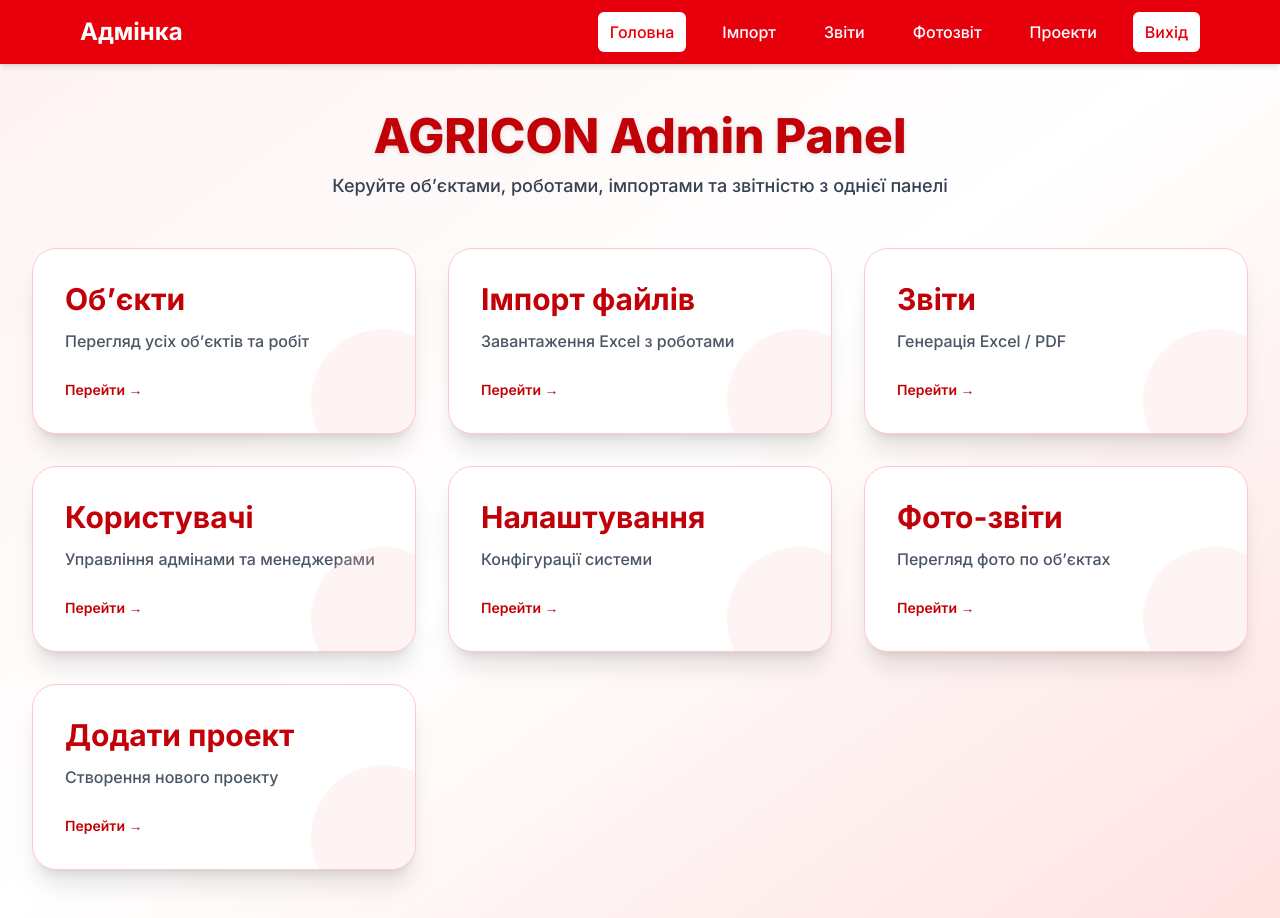
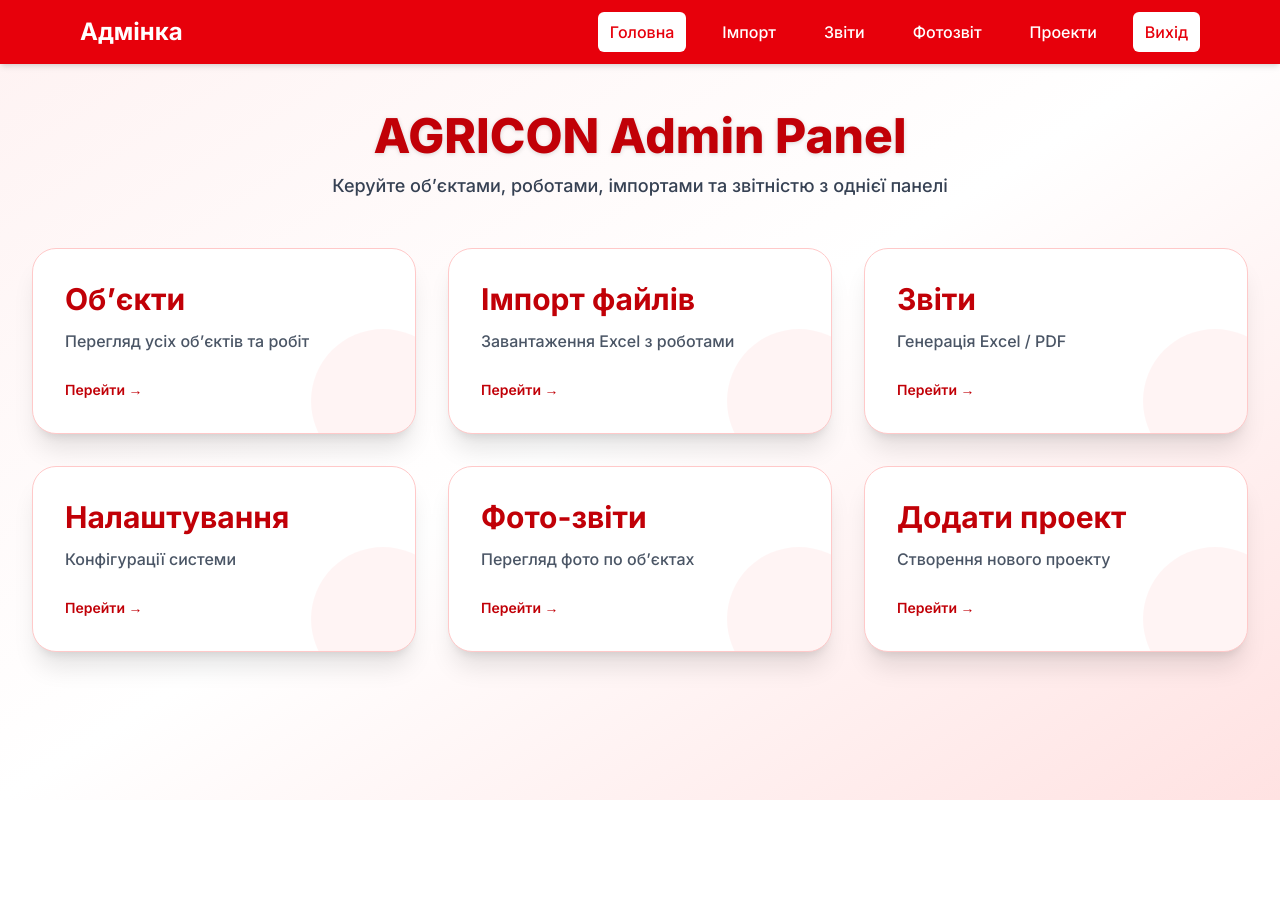
Before and after one commit to Tania-01/AgriconAdmin, a Next.js app: page / in a window 1280 px wide. After the commit the page ends 800 px from the top, so only its background shows below. Built offline with nearby package versions, Linux system fonts and the light colour scheme; sample sign-in values are in the browser's storage.

Commit message:
add photo report in admin

```diff
--- a/src/app/page.tsx
+++ b/src/app/page.tsx
@@ -23,7 +23,6 @@ export default function HomePage() {
         { href: "/objects", title: "Об’єкти", desc: "Перегляд усіх об’єктів та робіт" },
         { href: "/import", title: "Імпорт файлів", desc: "Завантаження Excel з роботами" },
         { href: "/reports", title: "Звіти", desc: "Генерація Excel / PDF" },
-        { href: "/users", title: "Користувачі", desc: "Управління адмiнами та менеджерами" },
         { href: "/settings", title: "Налаштування", desc: "Конфігурації системи" },
         { href: "/PhotoReport", title: "Фото-звіти", desc: "Перегляд фото по об’єктах" },
         { href: "/Project", title: "Додати проект", desc: "Створення нового проекту" }, // <-- нова кнопка
```
